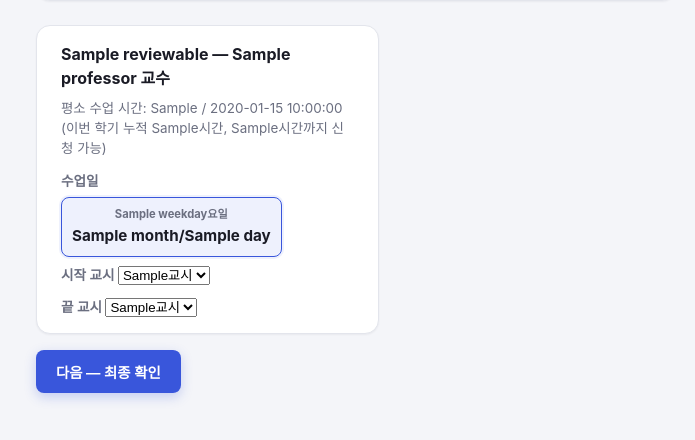
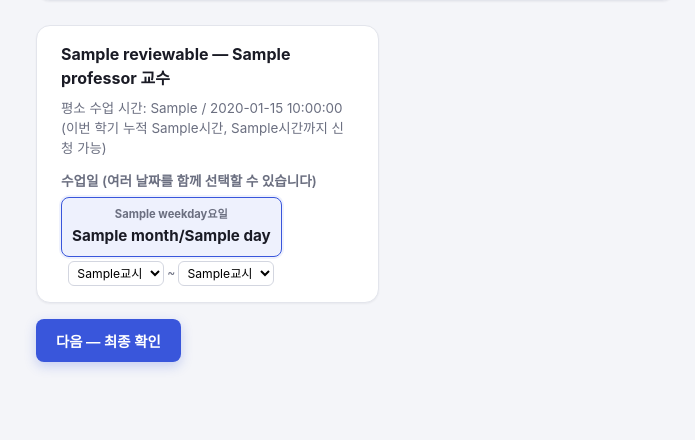
Before and after one commit to torgeleli22-lang/University-administrative-work, a Flask app: template app/templates/review.html in a window 1280 px wide. Shown: the part 272-712 px from the top of the page, without its empty margins (78-773 px from the left). Run offline with Flask 3, Linux system fonts and the light colour scheme; the template is opened without the code that fills it: most values are stand-ins (such as "Sample title", 1, 10 or a date in 2020); parts of the project's set-up code (start-up, migrations or seed data) failed here and were passed over.

Commit message:
Allow multiple 수업일 per course, and show 보강's original date on its chip
결석 교시 선택에서 한 과목에 대해 수업일을 하나만 고를 수 있던 것을
여러 날짜를 동시에 체크할 수 있도록 바꿨다 (class_dates_{id}, 다중
체크박스). 체크한 날짜마다 자신만의 시작/끝 교시 select를 갖는다 (기존
처럼 과목당 하나가 아니라 날짜당 하나). 12시간 누적 한도는 한 제출 안의
같은 과목 여러 건도 서로 누적되도록 검사한다.

과목×수업일 조합 하나하나가 그대로 최종 확인 화면의 카드 한 줄, hwpx의
표 한 행, permit_records의 한 행이 된다 (hwpx_filler는 courses 리스트를
그냥 빈 행에 순서대로 채우기 때문에 같은 과목이 여러 행으로 나와도
그대로 동작). 최종 확인에서는 같은 과목의 여러 날짜를 카드 하나에
묶어서 보여준다.

보강 날짜 칩은 이제 보강일과 그 보강이 대체하는 원래 결강일을 함께
보여준다 ("9/18 → 9/22"), 최종 확인 화면에도 "원래 수업일: 9/22 (결강)"
줄이 추가된다.

Co-Authored-By: Claude Sonnet 5 <noreply@anthropic.com>
Claude-Session: https://claude.ai/code/session_016PCQpcFDPfFfPLK5YGJAdU

```diff
--- a/app/app.py
+++ b/app/app.py
@@ -163,6 +163,12 @@ def review(student_id):
                  "month": d["date"].month, "day": d["date"].day,
                  "weekday": "월화수목금토일"[d["date"].weekday()],
                  "is_makeup": d["is_makeup"],
+                 # For a 보강 date, the office needs to see which regular
+                 # session it's standing in for right on the chip, not just
+                 # that it's "somehow special" -- e.g. "9/18 → 9/22 결강".
+                 "replaces_label": (f"{d['replaces'].month}/{d['replaces'].day}"
+                                     f"({'월화수목금토일'[d['replaces'].weekday()]})"
+                                     if d.get("replaces") else None),
                  "period_start": d["period_start"], "period_end": d["period_end"]}
                 for d in valid_dates
             ],
@@ -196,60 +202,89 @@ def _load_selection_context(conn, student, student_id, course_ids):
 
 def _validate_selection(form, course_ids, period_start, period_end,
                          available, slots_by_course, makeups_by_course, used_by_course):
-    """Pure validation (no DB access) shared by /confirm and /generate:
-    checks each course's chosen 수업일 is actually a date that course
-    meets on (weekly schedule, minus 결강, plus 보강), the 교시 range is
-    sane, and adding it wouldn't push the course's cumulative hours to
-    12+. Aborts with 400 on the first problem found. Returns one dict per
-    course with class_day/class_time/class_date_iso/class_period_start/
-    class_period_end/periods_missed added on top of the course's own
-    fields (course_name, professor, used_hours, ...)."""
-    if len(course_ids) > MAX_COURSES:
-        abort(400, f"결석 과목은 최대 {MAX_COURSES}개까지 선택할 수 있습니다.")
+    """Pure validation (no DB access) shared by /confirm and /generate. A
+    course can have more than one 수업일 checked at once (class_dates_{id},
+    a multi-value checkbox group), each with its own 교시 range
+    (period_start_{id}_{iso}/period_end_{id}_{iso}) -- so this returns one
+    dict per (course, date) instance, not per course, and the physical
+    form ends up with one row per instance (hwpx_filler just zips however
+    many dicts come back against its blank rows). A course with none of
+    its dates checked is silently dropped rather than erroring, since
+    that's how the review step lets someone back out of a course without
+    returning to the previous step.
 
+    The 12시간 cap is checked cumulatively as we go through a course's own
+    picks in this same submission too (not just against history already on
+    file), so e.g. two 6시간 picks for one course in one submission
+    correctly hit the cap against each other. Aborts with 400 on the first
+    problem found. Each returned dict adds class_day/class_time/
+    class_date_iso/class_period_start/class_period_end/periods_missed on
+    top of the course's own fields (course_name, professor, ...); used_hours
+    is overridden to the running cumulative total *before* this instance,
+    for display (used_hours + periods_missed = cumulative after it)."""
     selected = []
+    running_used = dict(used_by_course)
+
     for cid in course_ids:
         course = available.get(cid)
         if course is None:
             abort(400, "선택한 과목을 찾을 수 없습니다.")
 
-        class_date_raw = form.get(f"class_date_{cid}", "")
-        try:
-            class_date = datetime.strptime(class_date_raw, "%Y-%m-%d").date()
-        except ValueError:
-            abort(400, f"'{course['course_name']}' 과목의 수업일을 선택해 주세요.")
+        class_dates_raw = form.getlist(f"class_dates_{cid}")
+        if not class_dates_raw:
+            continue
 
-        valid_dates = {d["date"] for d in valid_class_dates(
+        valid_dates = {d["date"]: d for d in valid_class_dates(
             slots_by_course[cid], period_start, period_end, makeups_by_course[cid])}
-        if class_date not in valid_dates:
-            abort(400, f"'{course['course_name']}' 과목은 {class_date.month}/{class_date.day}에 "
-                        f"수업이 없습니다.")
 
-        try:
-            class_period_start = int(form.get(f"class_period_start_{cid}", ""))
-            class_period_end = int(form.get(f"class_period_end_{cid}", ""))
-        except ValueError:
-            abort(400, f"'{course['course_name']}' 과목의 수업 시간(교시)을 선택해 주세요.")
-        if not (1 <= class_period_start <= class_period_end <= max(PERIOD_CHOICES)):
-            abort(400, f"'{course['course_name']}' 과목의 시작 교시는 끝 교시보다 늦을 수 없습니다.")
+        for class_date_raw in class_dates_raw:
+            try:
+                class_date = datetime.strptime(class_date_raw, "%Y-%m-%d").date()
+            except ValueError:
+                abort(400, f"'{course['course_name']}' 과목의 수업일이 올바르지 않습니다.")
 
-        periods_missed = class_period_end - class_period_start + 1
-        used_hours = used_by_course[cid]
-        if used_hours + periods_missed > MAX_ABSENCE_PERIODS_PER_COURSE:
-            remaining = max(0, MAX_ABSENCE_PERIODS_PER_COURSE - used_hours)
-            abort(400, f"'{course['course_name']}' 과목은 이번 학기 누적 {used_hours}시간이라 "
-                        f"{remaining}시간까지만 추가할 수 있습니다 (신청: {periods_missed}시간).")
+            date_info = valid_dates.get(class_date)
+            if date_info is None:
+                abort(400, f"'{course['course_name']}' 과목은 {class_date.month}/{class_date.day}에 "
+                            f"수업이 없습니다.")
 
-        selected.append({
-            **course,
-            "class_day": f"{class_date.month}/{class_date.day}",
-            "class_time": (f"{class_period_start}~{class_period_end}교시"
-                            if class_period_start != class_period_end else f"{class_period_start}교시"),
-            "class_date_iso": class_date.isoformat(),
-            "class_period_start": class_period_start,
-            "class_period_end": class_period_end,
-            "periods_missed": periods_missed,
-        })
+            try:
+                class_period_start = int(form.get(f"period_start_{cid}_{class_date_raw}", ""))
+                class_period_end = int(form.get(f"period_end_{cid}_{class_date_raw}", ""))
+            except ValueError:
+                abort(400, f"'{course['course_name']}' {class_date.month}/{class_date.day}의 "
+                            f"수업 시간(교시)을 선택해 주세요.")
+            if not (1 <= class_period_start <= class_period_end <= max(PERIOD_CHOICES)):
+                abort(400, f"'{course['course_name']}' {class_date.month}/{class_date.day}의 "
+                            f"시작 교시는 끝 교시보다 늦을 수 없습니다.")
+
+            periods_missed = class_period_end - class_period_start + 1
+            used_hours = running_used.get(cid, 0)
+            if used_hours + periods_missed > MAX_ABSENCE_PERIODS_PER_COURSE:
+                remaining = max(0, MAX_ABSENCE_PERIODS_PER_COURSE - used_hours)
+                abort(400, f"'{course['course_name']}' 과목은 {class_date.month}/{class_date.day} 포함 "
+                            f"이번 학기 누적 {used_hours}시간이라 {remaining}시간까지만 추가할 수 있습니다 "
+                            f"(신청: {periods_missed}시간).")
+            running_used[cid] = used_hours + periods_missed
+
+            replaces = date_info.get("replaces")
+            selected.append({
+                **course,
+                "used_hours": used_hours,
+                "class_day": f"{class_date.month}/{class_date.day}",
+                "class_time": (f"{class_period_start}~{class_period_end}교시"
+                                if class_period_start != class_period_end else f"{class_period_start}교시"),
+                "class_date_iso": class_date.isoformat(),
+                "class_period_start": class_period_start,
+                "class_period_end": class_period_end,
+                "periods_missed": periods_missed,
+                "is_makeup": date_info["is_makeup"],
+                "replaces_label": f"{replaces.month}/{replaces.day}" if replaces else None,
+            })
+
+    if len(selected) > MAX_COURSES:
+        abort(400, f"한 번에 신청 가능한 결석 항목(과목 × 수업일)은 최대 {MAX_COURSES}개입니다 "
+                    f"(현재 {len(selected)}개). 나눠서 신청해 주세요.")
 
     return selected
 
--- a/app/queries.py
+++ b/app/queries.py
@@ -96,6 +96,7 @@ def valid_class_dates(slots, period_start, period_end, makeups=None):
                 "period_start": m["period_start"],
                 "period_end": m["period_end"],
                 "is_makeup": True,
+                "replaces": m["cancelled_date"],  # the 결강 date this makeup stands in for
             })
 
     dates.sort(key=lambda d: d["date"])
--- a/app/static/app.js
+++ b/app/static/app.js
@@ -25,23 +25,21 @@ window.App = (function () {
   }
 
   function hydrateDateSync(root) {
-    // Each 수업일 choice is a "chip" (a styled label wrapping a radio
-    // input) rather than a <select>; picking one still fills in the
-    // matching 시작/끝 교시 selects the same way the old dropdown did.
-    root.querySelectorAll(".date-chip-row").forEach(function (row) {
-      if (row.dataset.hydrated) return;
-      row.dataset.hydrated = "1";
-      var cid = row.dataset.course;
-      var startSel = root.querySelector("#class_period_start_" + cid);
-      var endSel = root.querySelector("#class_period_end_" + cid);
-      if (!startSel || !endSel) return;
+    // Each 수업일 choice is a checkbox "chip" with its own 시작/끝 교시
+    // selects right below it (multiple dates can be checked for one
+    // course at once). Unchecking a date just disables its period
+    // selects, both so they read as inactive and so their stale values
+    // don't get submitted as if that date were still picked.
+    root.querySelectorAll(".date-chip-block").forEach(function (block) {
+      if (block.dataset.hydrated) return;
+      block.dataset.hydrated = "1";
+      var checkbox = block.querySelector(".date-chip-check");
+      var selects = block.querySelectorAll(".date-chip-periods select");
+      if (!checkbox || !selects.length) return;
       function sync() {
-        var checked = row.querySelector("input:checked");
-        if (!checked) return;
-        startSel.value = checked.dataset.start;
-        endSel.value = checked.dataset.end;
+        selects.forEach(function (sel) { sel.disabled = !checkbox.checked; });
       }
-      row.addEventListener("change", sync);
+      checkbox.addEventListener("change", sync);
       sync();
     });
   }
--- a/app/static/style.css
+++ b/app/static/style.css
@@ -258,8 +258,20 @@ input[type="file"] {
 .field-label { display: block; font-size: 0.85rem; color: var(--text-muted); font-weight: 600; margin-bottom: 6px; }
 
 /* 수업일 choices as clickable "chip" boxes -- a calendar-like date + 요일
-   box per valid date, instead of a plain <select> dropdown. */
-.date-chip-row { display: flex; flex-wrap: wrap; gap: 8px; }
+   box per valid date, instead of a plain <select> dropdown. Multiple can
+   be checked at once; each gets its own 교시 selects right below it. */
+.date-chip-row { display: flex; flex-wrap: wrap; gap: 10px; align-items: flex-start; }
+.date-chip-block { display: flex; flex-direction: column; align-items: center; gap: 4px; }
+.date-chip-periods { display: flex; align-items: center; gap: 3px; font-size: 0.76rem; color: var(--text-muted); }
+.date-chip-periods select {
+  padding: 3px 4px;
+  border: 1px solid var(--border-strong);
+  border-radius: 6px;
+  font-size: 0.76rem;
+  background: var(--card);
+  font-family: inherit;
+}
+.date-chip-periods select:disabled { opacity: 0.4; }
 .date-chip {
   position: relative;
   display: flex;
@@ -276,7 +288,9 @@ input[type="file"] {
 }
 .date-chip input { position: absolute; opacity: 0; width: 0; height: 0; }
 .date-chip-weekday { font-size: 0.7rem; color: var(--text-muted); font-weight: 700; }
-.date-chip-date { font-size: 0.95rem; font-weight: 700; margin-top: 2px; }
+.date-chip-date { font-size: 0.95rem; font-weight: 700; margin-top: 2px; white-space: nowrap; }
+.date-chip.makeup .date-chip-date { font-size: 0.82rem; }
+.date-chip-arrow { color: var(--text-muted); font-weight: 400; }
 .date-chip:hover { border-color: var(--primary); }
 .date-chip:has(input:checked) {
   border-color: var(--primary);
@@ -286,9 +300,6 @@ input[type="file"] {
 .date-chip:active { transform: scale(0.96); }
 .date-chip.makeup { border-style: dashed; }
 .date-chip-badge {
-  position: absolute;
-  top: -8px;
-  right: -6px;
   background: var(--success);
   color: #fff;
   font-size: 0.62rem;
@@ -303,6 +314,7 @@ input[type="file"] {
 .confirm-summary dt { color: var(--text-muted); font-size: 0.82rem; }
 .confirm-summary dd { margin: 0; font-weight: 600; font-size: 0.9rem; }
 .confirm-actions { display: flex; align-items: center; gap: var(--space-3); flex-wrap: wrap; }
+.confirm-divider { border: none; border-top: 1px dashed #cfe9d7; margin: var(--space-2) 0; }
 
 .btn {
   display: inline-flex;
--- a/app/templates/_review_panel.html
+++ b/app/templates/_review_panel.html
@@ -38,32 +38,38 @@
       <input type="hidden" name="course_ids" value="{{ c.id }}">
 
       <div class="field-group">
-        <span class="field-label">수업일</span>
-        <div class="date-chip-row" data-course="{{ c.id }}">
+        <span class="field-label">수업일 (여러 날짜를 함께 선택할 수 있습니다)</span>
+        <div class="date-chip-row">
           {% for d in c.valid_dates %}
-          <label class="date-chip {{ 'makeup' if d.is_makeup }}">
-            <input type="radio" name="class_date_{{ c.id }}" value="{{ d.iso }}"
-              data-start="{{ d.period_start }}" data-end="{{ d.period_end }}"
-              {% if loop.first %}checked{% endif %}>
-            <span class="date-chip-weekday">{{ d.weekday }}요일</span>
-            <span class="date-chip-date">{{ d.month }}/{{ d.day }}</span>
-            {% if d.is_makeup %}<span class="date-chip-badge">보강</span>{% endif %}
-          </label>
+          <div class="date-chip-block">
+            <label class="date-chip {{ 'makeup' if d.is_makeup }}"
+              {% if d.is_makeup %}title="{{ d.month }}/{{ d.day }} 보강 수업 (원래 {{ d.replaces_label }} 수업 결강)"{% endif %}>
+              <input type="checkbox" name="class_dates_{{ c.id }}" value="{{ d.iso }}"
+                class="date-chip-check" {% if loop.first %}checked{% endif %}>
+              {% if d.is_makeup %}
+                <span class="date-chip-badge">보강</span>
+                <span class="date-chip-date">{{ d.month }}/{{ d.day }} <span class="date-chip-arrow">→</span> {{ d.replaces_label }}</span>
+              {% else %}
+                <span class="date-chip-weekday">{{ d.weekday }}요일</span>
+                <span class="date-chip-date">{{ d.month }}/{{ d.day }}</span>
+              {% endif %}
+            </label>
+            <div class="date-chip-periods">
+              <select name="period_start_{{ c.id }}_{{ d.iso }}">
+                {% for n in c.period_choices %}
+                <option value="{{ n }}" {% if n == d.period_start %}selected{% endif %}>{{ n }}교시</option>
+                {% endfor %}
+              </select>
+              ~
+              <select name="period_end_{{ c.id }}_{{ d.iso }}">
+                {% for n in c.period_choices %}
+                <option value="{{ n }}" {% if n == d.period_end %}selected{% endif %}>{{ n }}교시</option>
+                {% endfor %}
+              </select>
+            </div>
+          </div>
           {% endfor %}
         </div>
-      </div>
-
-      <div class="row">
-        <label>시작 교시
-          <select name="class_period_start_{{ c.id }}" id="class_period_start_{{ c.id }}">
-            {% for n in c.period_choices %}<option value="{{ n }}">{{ n }}교시</option>{% endfor %}
-          </select>
-        </label>
-        <label>끝 교시
-          <select name="class_period_end_{{ c.id }}" id="class_period_end_{{ c.id }}">
-            {% for n in c.period_choices %}<option value="{{ n }}">{{ n }}교시</option>{% endfor %}
-          </select>
-        </label>
       </div>
     </div>
     {% endfor %}
```
Also changed, not shown: app/templates/_confirm_panel.html (+15 -9 lines).
